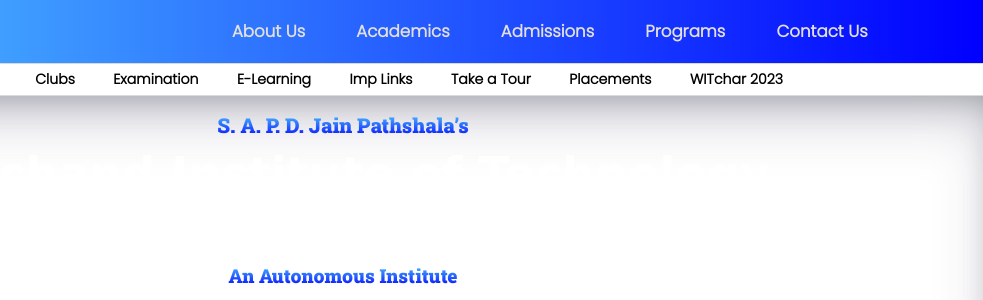
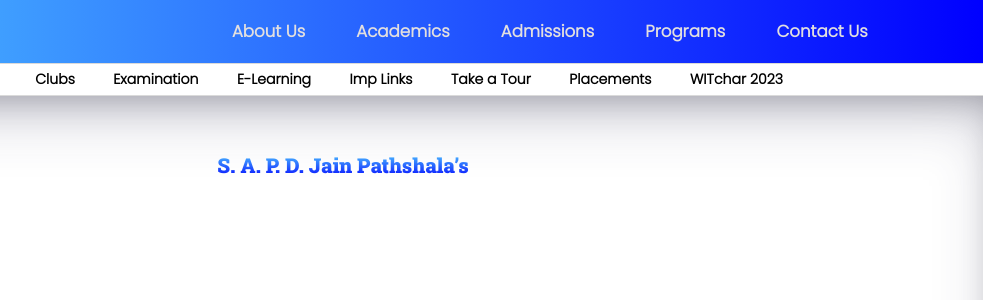
Before and after one commit to Tapanbargaje/wit_solapur, a plain HTML site: page index.html in a window 1280 px wide. Shown: the top 300 px of the page, 297-1280 px from the left. Drawn offline with nearby package versions, Linux system fonts and the light colour scheme; a web font is replaced by a local one.

Commit message:
Update style.css

```diff
--- a/style.css
+++ b/style.css
@@ -118,7 +118,7 @@
 #heading {
     z-index: 99;
     position: absolute;
-    margin-top: 8vh;
+    margin-top: 13vh;
     display: flex;
     flex-direction: column;
     align-items: center;
```
